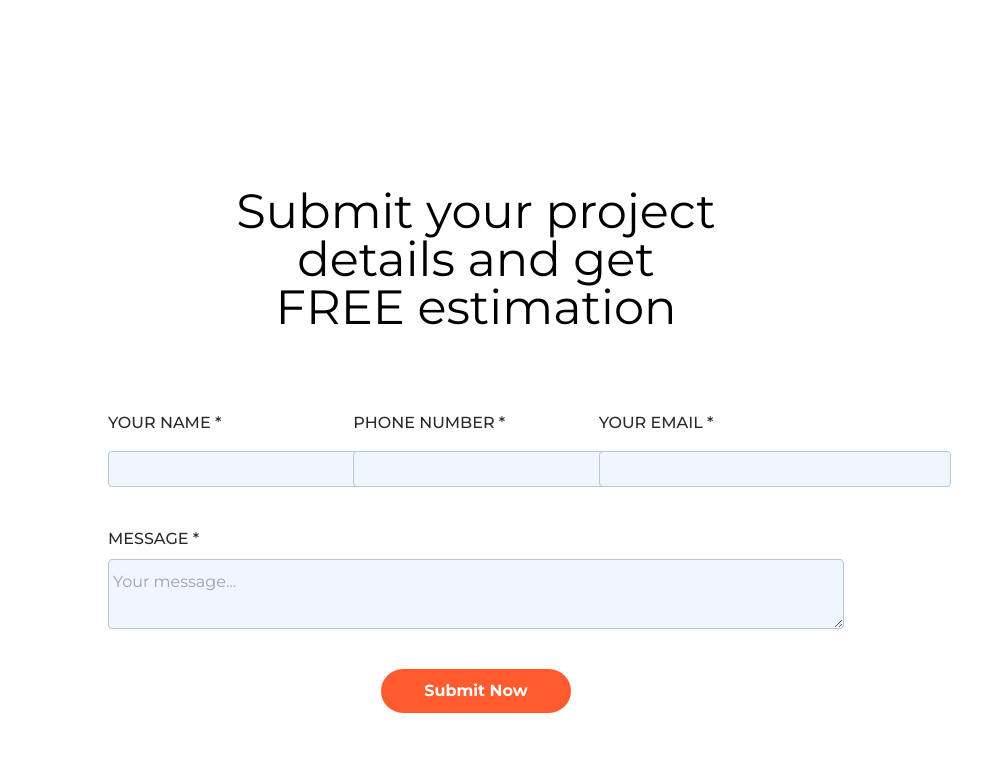
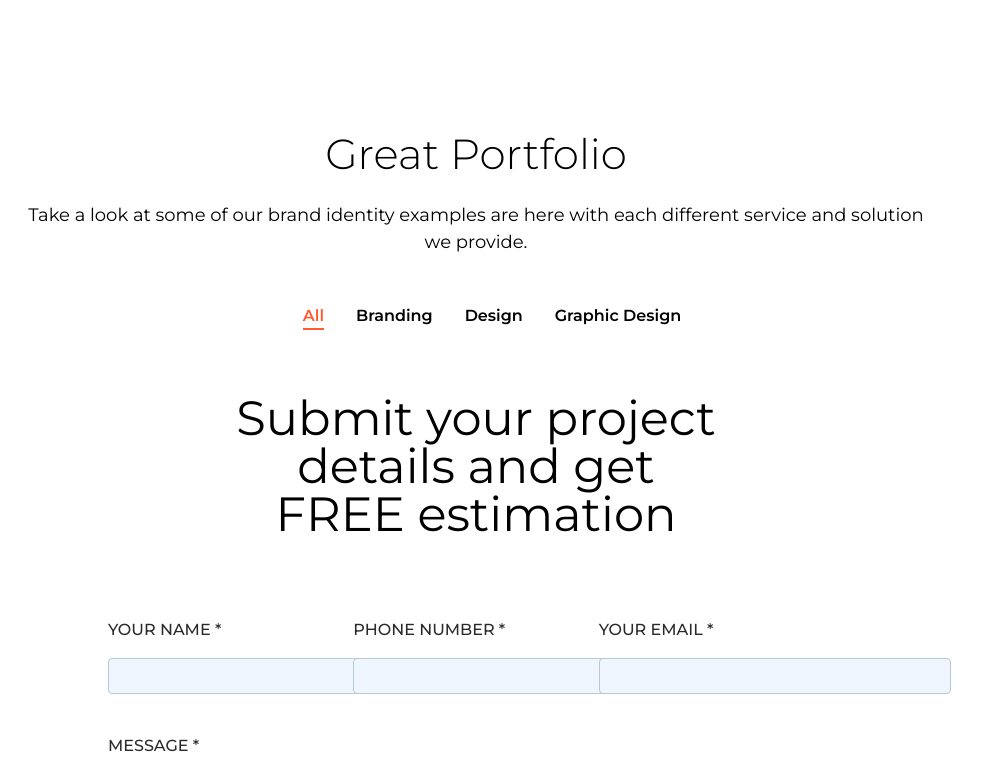
Before and after one commit to noumankhandatu/Ninja-Tech, a Next.js app: page /services in a window 1280 px wide. Shown: the part 5920-6684 px from the top of the page, without its empty margins (164-1146 px from the left). Built offline with nearby package versions, Linux system fonts and the light colour scheme; a web font is replaced by a local one.

Commit message:
portfolio tab created

```diff
--- a/pages/services.tsx
+++ b/pages/services.tsx
@@ -8,6 +8,7 @@ import DeploymentSevicesBanner from "../scr/components/organism/deploymentSevice
 import Button from "../scr/components/molecule/button";
 import AppFont from "../scr/components/atom/AppFont";
 import TechnologyCard from "../scr/components/molecule/TechnologyCard";
+import GreatPortfolio from "../scr/components/organism/greatPortfolio";
 const Services = () => {
   const cssProps =
     "text-[16px] font-medium text-App-orange mr-8  cursor-pointer";
@@ -173,7 +174,7 @@ const Services = () => {
         tagthree={"AWS Cloud Development"}
         tagfour={"Google Cloud Development        "}
       />
-      {/* pink baner */}
+      {/* pink baner ==>*/}
       <Wrapper full>
         <div className="bg-[#FFF5F3] ">
           <div className="gap-10  p-32  pb-10 flex justify-evenly items-center ">
@@ -247,7 +248,7 @@ const Services = () => {
           </div>
         </Wrapper>
       </Wrapper>
-      {/* Techonology Cards */}
+      {/* Techonology Cards ==>*/}
       <Wrapper contained className="p-32">
         <div className="grid grid-cols-[1fr,1.4fr] gap-10 items-center">
           <div>
@@ -281,6 +282,10 @@ const Services = () => {
           </div>
         </div>
       </Wrapper>
+      {/* Great-Portfolio  ==>*/}
+      <Wrapper contained>
+        <GreatPortfolio />
+      </Wrapper>
       <Form />
       <ProjectInMindBanner />
     </div>
--- /dev/null
+++ b/scr/components/organism/greatPortfolio.tsx
@@ -0,0 +1,50 @@
+import React, { useState } from "react";
+
+const GreatPortfolio = () => {
+  const TabsItems = [
+    {
+      title: "All",
+      id: 0,
+    },
+    {
+      title: "Branding",
+      id: 1,
+    },
+    {
+      title: "Design",
+      id: 2,
+    },
+    {
+      title: "Graphic Design",
+      id: 3,
+    },
+  ];
+  const [activeBar, setActiveBar] = useState<number>(0);
+  return (
+    <div className="text-center">
+      <p className="text-[42px]  mb-4 font-light">Great Portfolio</p>
+      <p className="text-[18px]">
+        Take a look at some of our brand identity examples are here with each
+        different service and solution we provide.
+      </p>
+      <div className="flex  cursor-pointer mt-12 justify-center text-center">
+        {TabsItems.map((items, id) => {
+          return (
+            <p
+              onClick={() => {
+                setActiveBar(id);
+              }}
+              className={`${
+                items.id === activeBar ? "active text-App-orange" : "unactive"
+              } text-[16px] cursor-pointer  ml-8 font-semibold hover:border-b-[#ff5b2e] ease-in-out duration-700`}
+            >
+              {items.title}
+            </p>
+          );
+        })}
+      </div>
+    </div>
+  );
+};
+
+export default GreatPortfolio;
```
